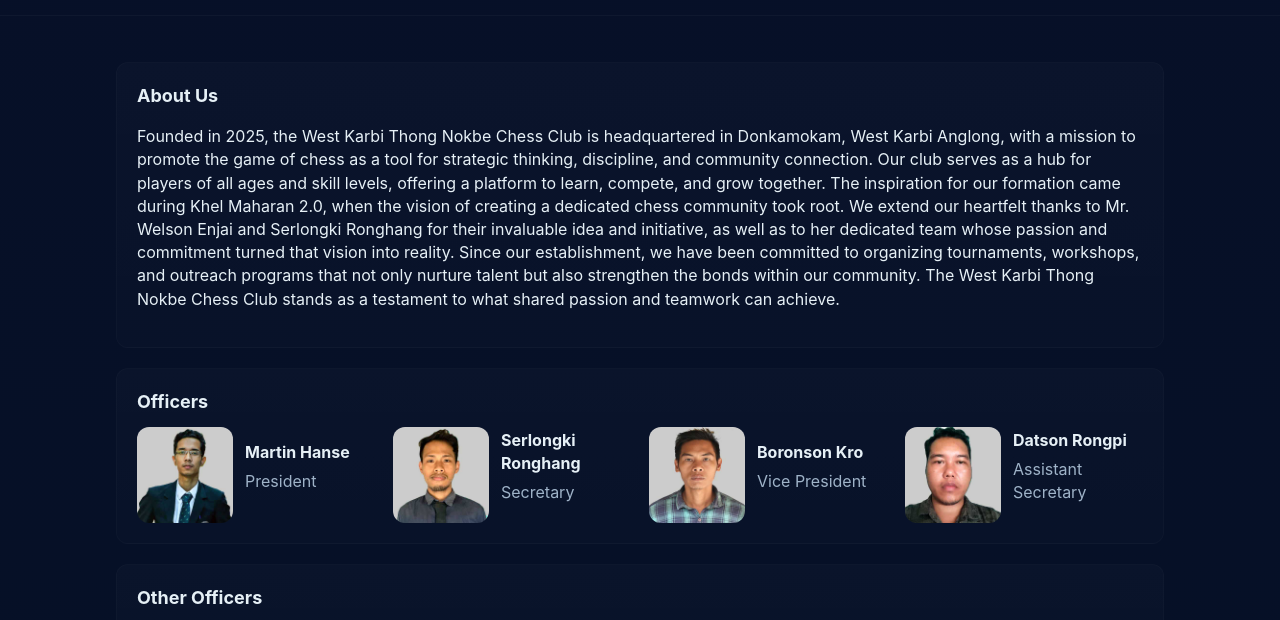
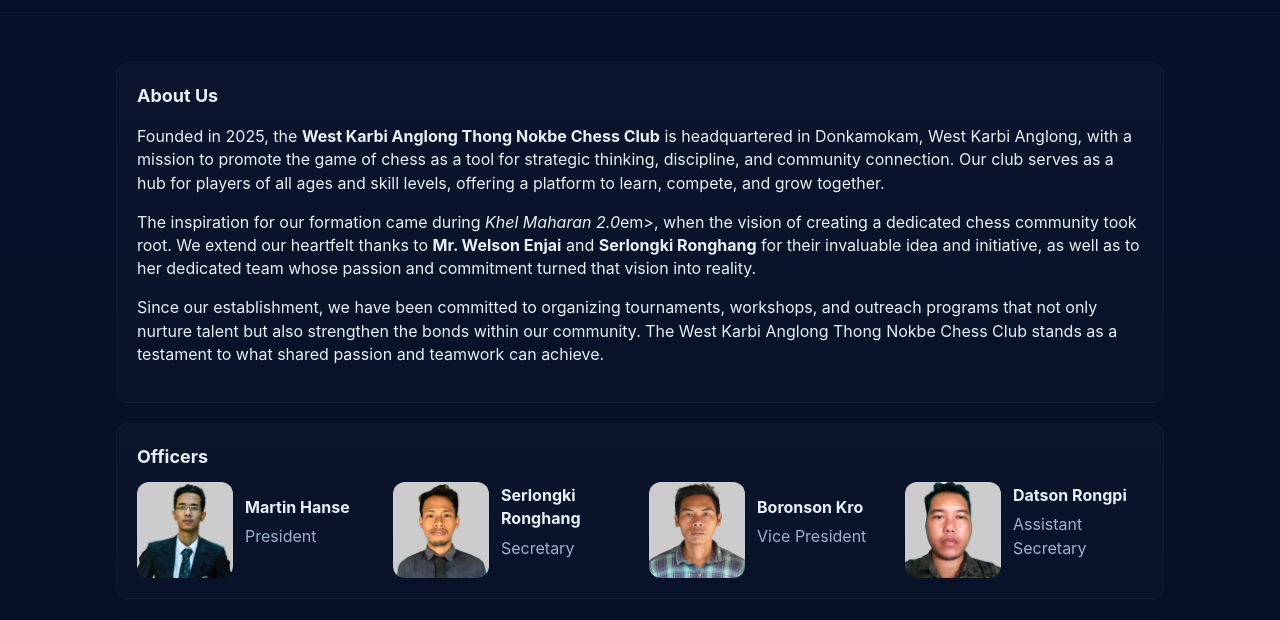
Before and after one commit to wkathongnokbechessclub/chessclub, a plain HTML site: page index.html in a window 1280 px wide. Shown: the part 169-789 px from the top of the page. Drawn offline with Linux system fonts and the light colour scheme.

Commit message:
Update index.html

```diff
--- a/index.html
+++ b/index.html
@@ -53,11 +53,11 @@
   <main class="container">
     <section id="about" class="card">
       <h2>About Us</h2>
-      <p>Founded in 2025, the West Karbi Thong Nokbe Chess Club is headquartered in Donkamokam, West Karbi Anglong, with a mission to promote the game of chess as a tool for strategic thinking, discipline, and community connection. Our club serves as a hub for players of all ages and skill levels, offering a platform to learn, compete, and grow together.
-
-The inspiration for our formation came during Khel Maharan 2.0, when the vision of creating a dedicated chess community took root. We extend our heartfelt thanks to Mr. Welson Enjai and Serlongki Ronghang for their invaluable idea and initiative, as well as to her dedicated team whose passion and commitment turned that vision into reality.
-
-Since our establishment, we have been committed to organizing tournaments, workshops, and outreach programs that not only nurture talent but also strengthen the bonds within our community. The West Karbi Thong Nokbe Chess Club stands as a testament to what shared passion and teamwork can achieve.</p>
+      <p>Founded in 2025, the <strong>West Karbi Anglong Thong Nokbe Chess Club</strong> is headquartered in Donkamokam, West Karbi Anglong, with a mission to promote the game of chess as a tool for strategic thinking, discipline, and community connection. Our club serves as a hub for players of all ages and skill levels, offering a platform to learn, compete, and grow together.
+      </p>
+<p>The inspiration for our formation came during <em>Khel Maharan 2.0</em>em>, when the vision of creating a dedicated chess community took root. We extend our heartfelt thanks to <strong>Mr. Welson Enjai</strong> and <strong>Serlongki Ronghang</strong> for their invaluable idea and initiative, as well as to her dedicated team whose passion and commitment turned that vision into reality.
+</p>
+<p>Since our establishment, we have been committed to organizing tournaments, workshops, and outreach programs that not only nurture talent but also strengthen the bonds within our community. The West Karbi Anglong Thong Nokbe Chess Club stands as a testament to what shared passion and teamwork can achieve.</p>
     </section>
 
     <section id="officers" class="card">
```
